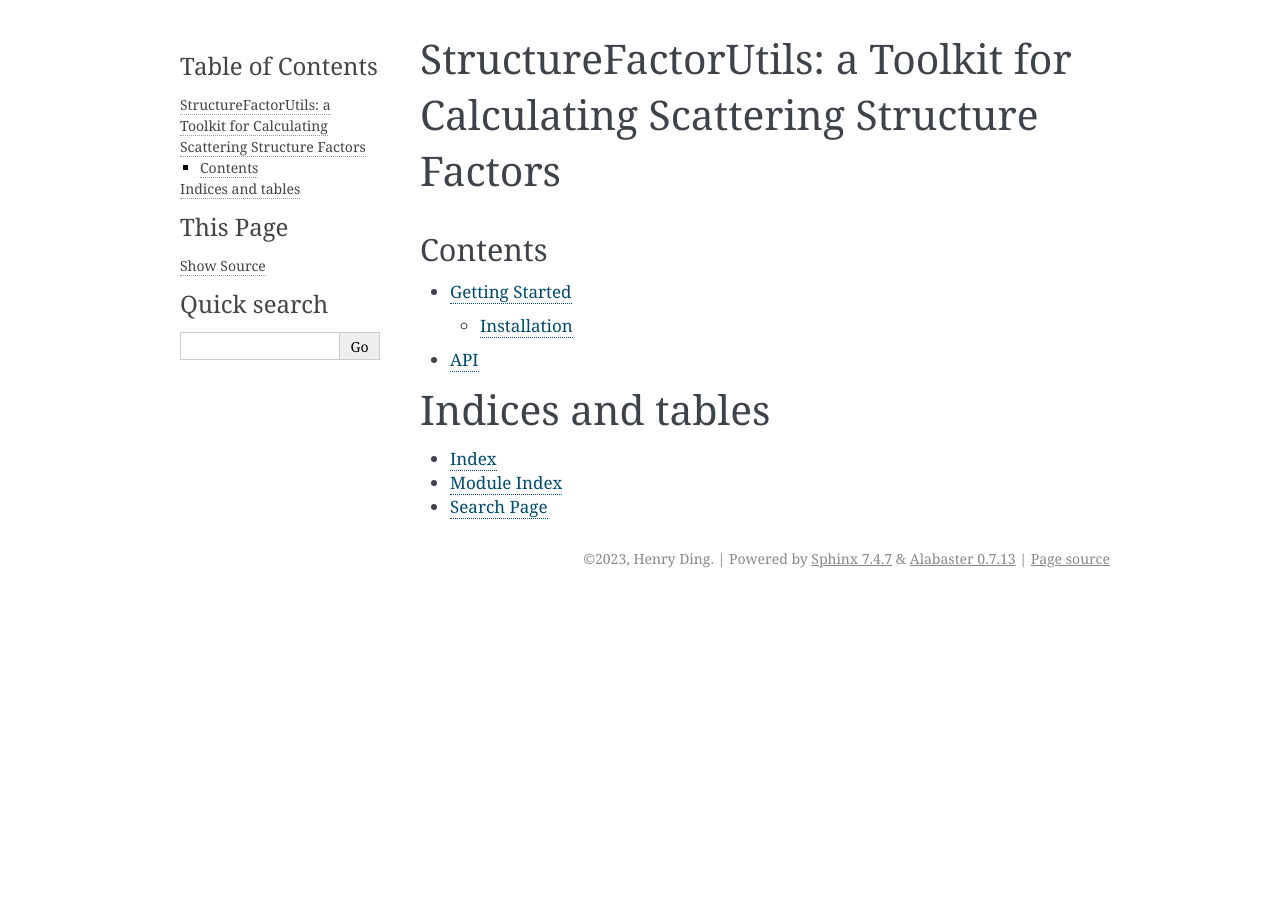
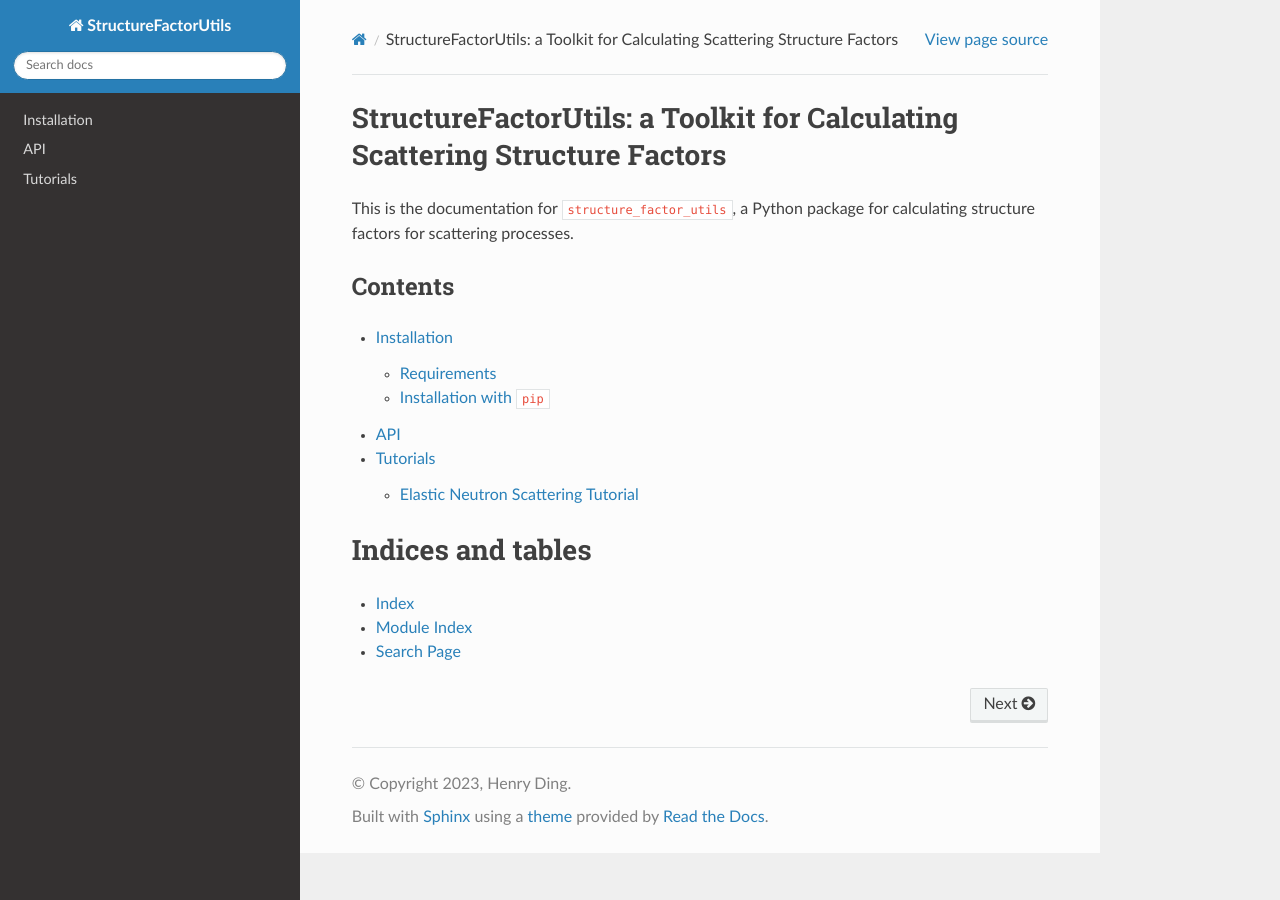
Before and after one commit to Henry-P-Ding/structure_factor_utils, a Sphinx documentation site: the page built from docs/source/index.rst, in a window 1280 px wide. Built offline with Sphinx 7.4.7 and the Read the Docs theme 2.0.0, drawn with Linux system fonts in a browser that asks for light colours.

Commit message:
Added tutorials + Updated README to include link to docs and tutorials + Began tutorial page on docs + Began installation page + Added elastic neutron scattering tutorial + Added neutron scattering tests

```diff
--- a/docs/requirements.txt
+++ b/docs/requirements.txt
@@ -3,3 +3,5 @@
 numpy==1.25.1
 matplotlib==3.7.2
 ase==3.22.1
+sphinx_rtd_theme==1.2.2
+nbsphinx=0.9.2
--- a/docs/source/conf.py
+++ b/docs/source/conf.py
@@ -9,6 +9,7 @@
 # If extensions (or modules to document with autodoc) are in another directory,
 # add these directories to sys.path here.
 import sys
+sys.path.insert(0, "../")
 sys.path.insert(0, "../../")
 
 project = 'StructureFactorUtils'
@@ -24,6 +25,8 @@
     'sphinx.ext.autodoc',
     'sphinx.ext.autosummary',
     'sphinx.ext.intersphinx',
+    'sphinx_rtd_theme',
+    "nbsphinx"
 ]
 autosummary_generate = True
 
@@ -35,7 +38,7 @@
 # -- Options for HTML output -------------------------------------------------
 # https://www.sphinx-doc.org/en/master/usage/configuration.html#options-for-html-output
 
-html_theme = 'alabaster'
+html_theme = "sphinx_rtd_theme"
 html_static_path = ['_static']
 
 # Looks for objects in external projects
--- a/docs/source/index.rst
+++ b/docs/source/index.rst
@@ -6,12 +6,16 @@
 StructureFactorUtils: a Toolkit for Calculating Scattering Structure Factors
 ============================================================================
 
+This is the documentation for ``structure_factor_utils``, a Python package for calculating structure factors for scattering processes.
+
 Contents
 --------
 .. toctree::
+    :maxdepth: 4
 
-    getting_started
+    installation
     api
+    tutorials
 
 Indices and tables
 ==================
--- /dev/null
+++ b/docs/source/tutorials.rst
@@ -0,0 +1,9 @@
+.. _tutorials:
+
+Tutorials
+=========
+
+.. toctree::
+   :maxdepth: 1
+
+   tutorials/elastic_neutron
```
Also changed, not shown: README.md (+7 -1 lines), docs/source/getting_started.rst (deleted, +0 -13 lines), docs/source/installation.rst (added, +23 -0 lines), docs/source/tutorials/elastic_neutron.ipynb (added), 3 other files.
